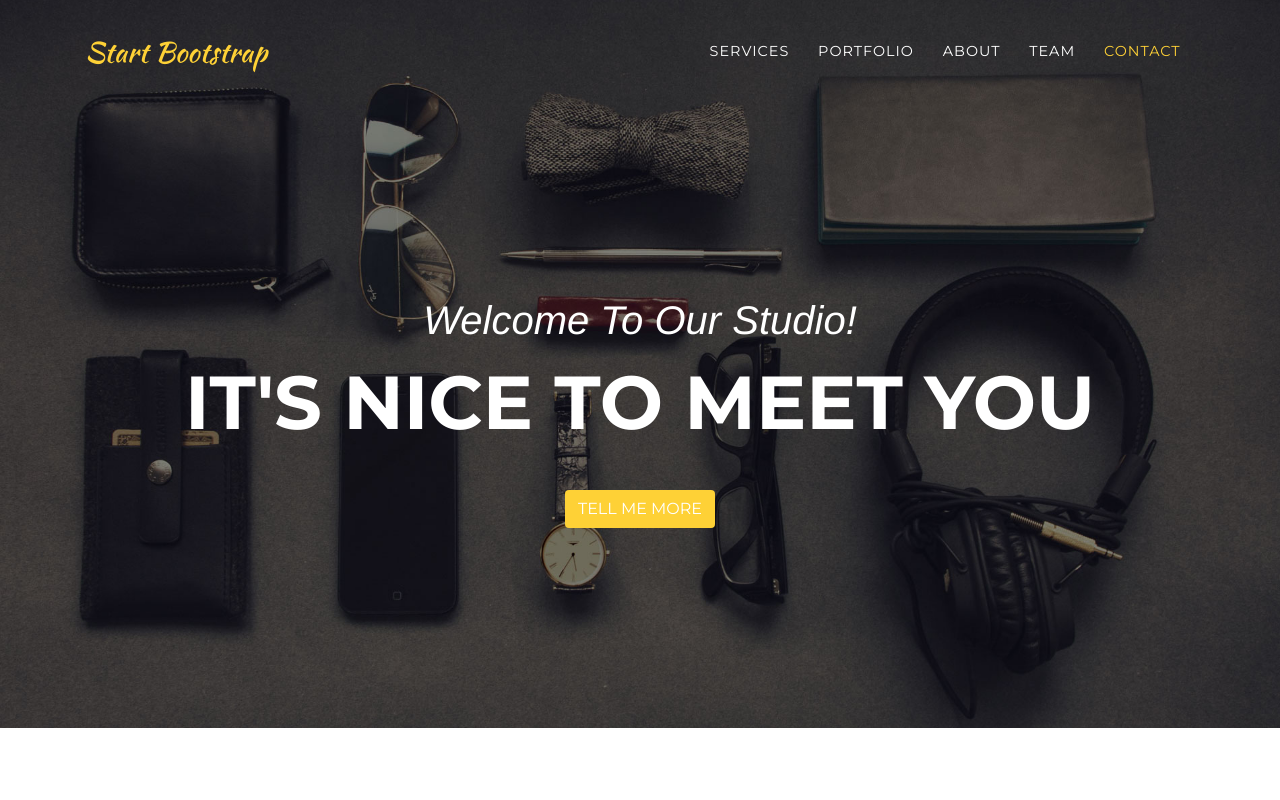
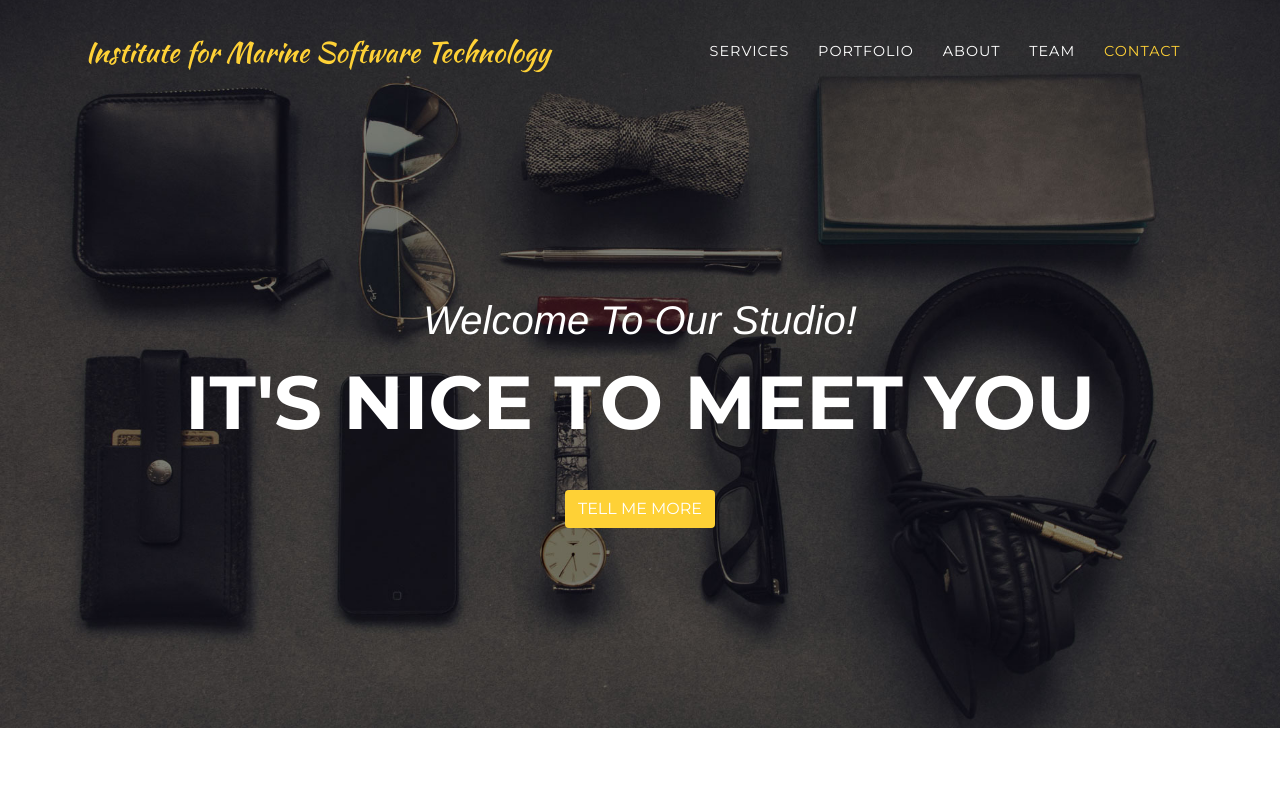
Before and after one commit to dtruscan/testJekyll, a website with bundled scripts: page index.html in a window 1280 px wide. Shown: the top 800 px of the page. Built offline with nearby package versions, Linux system fonts and the light colour scheme; a web font is replaced by a local one.

Commit message:
title again

```diff
--- a/index.html
+++ b/index.html
@@ -30,7 +30,7 @@
     <!-- Navigation -->
     <nav class="navbar navbar-expand-lg navbar-dark fixed-top" id="mainNav">
       <div class="container">
-        <a class="navbar-brand js-scroll-trigger" href="#page-top">Start Bootstrap</a>
+        <a class="navbar-brand js-scroll-trigger" href="#page-top">Institute for Marine Software Technology</a>
         <button class="navbar-toggler navbar-toggler-right" type="button" data-toggle="collapse" data-target="#navbarResponsive" aria-controls="navbarResponsive" aria-expanded="false" aria-label="Toggle navigation">
           Menu
           <i class="fa fa-bars"></i>
```
